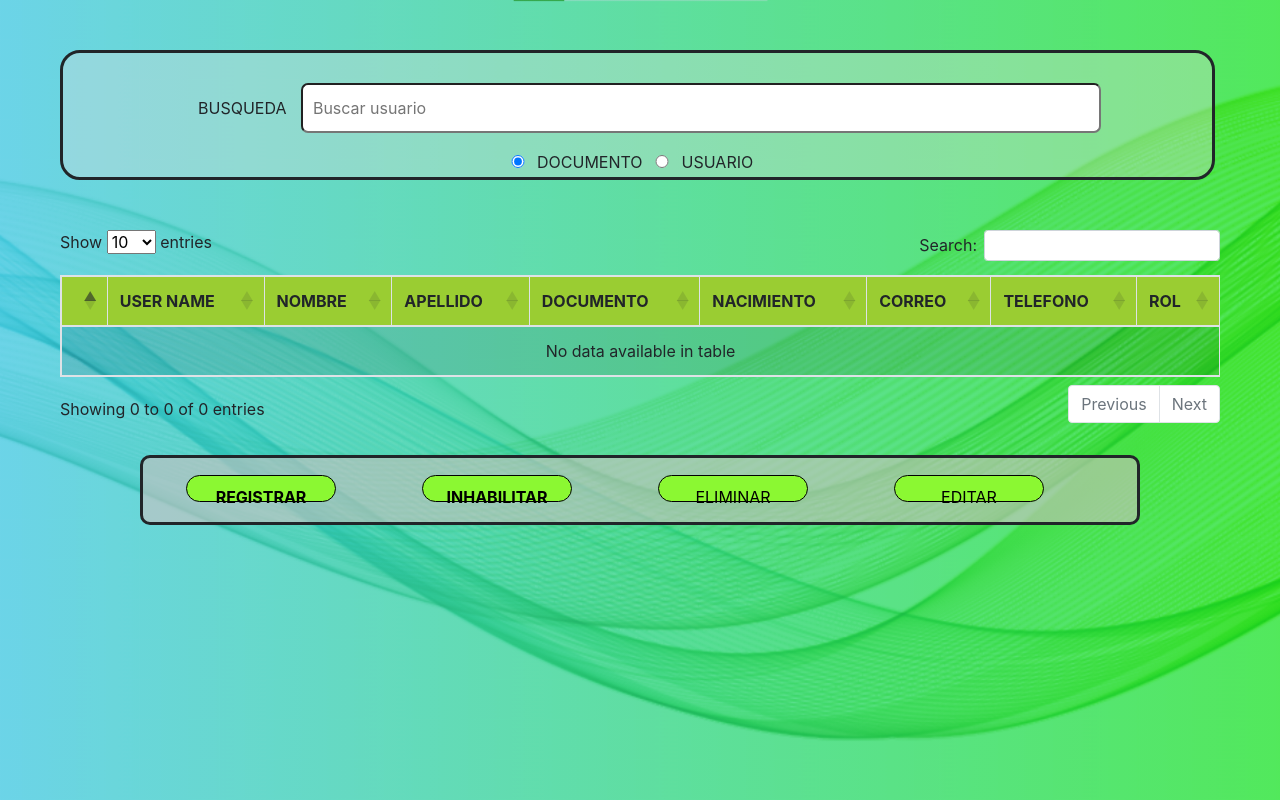
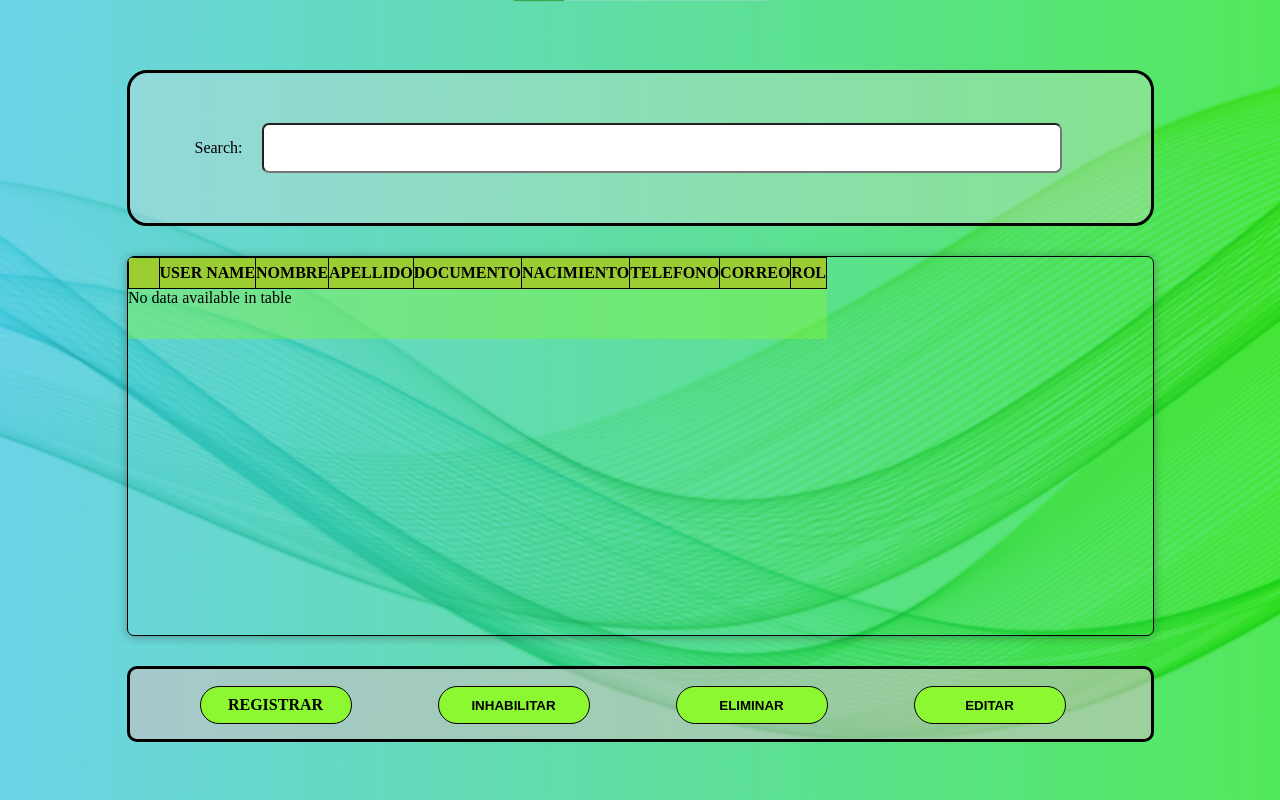
Before and after one commit to luisxhl7/INV_PRIV_1.0, a PHP site: page /admUsuario in a window 1280 px wide. Run offline with PHP 8.4, Linux system fonts and the light colour scheme; the visitor is signed in with stand-in values (Sample User, id 1); some libraries are stand-ins or nearby versions.

Commit message:
se corrigen problemas en la interfaz de menu usuario y adicional se organiza es front end de la interfaz

```diff
--- a/controller/conexion.controller.php
+++ b/controller/conexion.controller.php
@@ -5,6 +5,7 @@
 
             $objModConextion = new  ModelConexion($user, $pass, $rol);
             $rest = $objModConextion -> getLogin() -> fetch();
+
             if (gettype($rest) != "boolean") {   // YES FIND
                 $_SESSION["login"] = true;
                 header("location:index");
--- a/controller/plantilla.controller.php
+++ b/controller/plantilla.controller.php
@@ -8,7 +8,6 @@
             }else{
                 include_once "view/module/login.php";
             }
-
         }
     }
 ?>
--- a/model/dao/producto.dao.php
+++ b/model/dao/producto.dao.php
@@ -36,7 +36,7 @@
                 $stmt -> execute();
                 $this-> estado = true;
 
-            }catch (PDOEception $e) {
+            }catch (PDOException $e) {
                 echo "Error al ejecutar la insercion de datos " . $e->getMessage();
             }
             return $this -> estado;
--- a/model/dao/usuario.dao.php
+++ b/model/dao/usuario.dao.php
@@ -54,10 +54,11 @@
 
                 $this-> estado = true;
 
-            } catch (PDOException $e) {
-                echo "Error al ejecutar la insercion de datos " . $e->getMessage();
+            } catch (PDOException) {
+                return $this -> estado;
             }
             return $this -> estado;
+
         }
         public function mdlEliminarUsuario(){        #Funcion utilizada para eliminar a un usuario puntual
             $sql = "CALL SpEliminarUsuario (?);";  //ELIMINAR
--- a/view/css/EstiloUsuario.css
+++ b/view/css/EstiloUsuario.css
@@ -5,62 +5,36 @@
 /*------------------------------------------MENU DE USUARIO-------------------------------------------*/
 
 /*BUSCADOR*/
-nav{
-    width: 100%;
+.col-md-7, .col-md-5, .dataTables_length { /*Elementos del pluggin innecesario*/
+    display: none;
 }
-.container1{                                /*Contenedor del buscadores*/
-    margin: 50px auto 20px auto;
-    height: 160px;
-    width: 1160px;
-    position: relative;
+label{                                     /*Texto del buscador*/
+    margin-left: 65px;
 }
-.shearch1{                                  /*Espacio de buscador del usuario*/
-    position: absolute;
+.form-control-sm{                          /*Diseño del buscador*/
+    height: 50px;
+    width: 800px;
+    margin: 40px 20px 0px 20px;
+    padding: 0px 10px;
+    border-radius: 7px;
+}
+.dataTables_filter{                        /*Diseño del contenedor del buscador*/
     height: 130px;
-    width: 1155px;
+    width: 1021px;
     border: solid 3px;
     background-color: rgba(231, 222, 222, 0.329);
     display: block;   /*asigna el 100% de un bloque al elemento*/
     padding: 10px 0px;
     border-radius: 20px;
+    margin: 70px 0px 30px;
 }
-.buscador1{                                 /*Buscador*/
-    display: inline-block;
-    height: 50px;
-    width: 800px;
-    margin: 20px 0px 0px 0px;
-    padding: 0px 10px;
-    border-radius: 7px;
-}
-.Confiltros{                                /*Contenedor de filtros*/
-    margin: auto;
-    width: 270px;
-    height: 50px;
-}
-.filtro1, .filtro2{                         /*Filtros de buscador*/
-    display: inline-block;
-    margin: 9px auto 0px auto;
-    width: 30px;
-    cursor: pointer;
-}
-.shearchRadio{                              /*Respuesta del texto de los filtros*/
-    cursor: pointer;
-}
-.buscador1:hover,.camp1prod:hover,.camp2prod:hover,.camp3prod:hover{ /*Respuesta de los campos de texto*/
+.form-control-sm:hover{
     border-color: rgb(114, 253, 0);
-}
-.busqueda{
-    display: inline-block;
-    height: 50px;
-    margin: 20px 0px 0px 125px;
-    padding: 0px 10px;
-    border-radius: 7px;
 }
 
 /*TABLAS*/
 
-.tablaProdt{                                /*Diseño de la tabla*/
-    margin-bottom: 20px;
+#tabla{                                     /*Diseño de la tabla*/
     display: block;
     margin: 0px auto 15px auto;
     width: 1160px;
@@ -71,20 +45,30 @@ nav{
     border-radius: 7px;
     box-shadow: 0px 1px 10px 0px rgba(47, 51, 44, 0.432);
 }
-.tablaProdt::-webkit-scrollbar{             /*Diseño del campo del scroll*/
+#tabla::-webkit-scrollbar{                  /*Diseño del campo del scroll*/
     background-color: rgb(0, 0, 0);
     width: 12px;
     border-radius: 7px;
 }
-.tablaProdt::-webkit-scrollbar-thumb{       /*Diseño del scroll*/
+#tabla::-webkit-scrollbar-thumb{            /*Diseño del scroll*/
     background-color: rgb(206, 205, 205);
     border-radius: 7px;
 }
-.tablaProdt::-webkit-scrollbar-thumb:hover{ /*Reaccion del scroll*/
+#tabla::-webkit-scrollbar-thumb:hover{      /*Reaccion del scroll*/
     background-color: rgb(139, 248, 50);
 }
 th{                                         /*Diseño de los titulos de la tala*/
     background-color: yellowgreen;
+    height: 30px;
+    border: solid 1px;
+}
+td{
+    width: 115px;
+    height: 50px;
+}
+.selector{
+    width: 20px;
+    padding: 0px 5px;
 }
 tr:nth-child(even){                         /*Diseño a las filas pares*/
     background-color: rgba(104, 104, 119, 0.4);
@@ -100,14 +84,14 @@ tr:hover{                                   /*Reaccion de los 2 tipos de filas d
 /*BOTONES*/
 
 .conBtns{                                   /*Diseño del contenedor de los botones*/
-    width: 1000px;
+    width: 1021px;
     height: 70px;
     background-color: rgba(207, 193, 193, 0.589);
     margin: 30px auto 0px ;
     border-radius: 10px;
     border: solid 3px;
 }
-.btnprdt, .btnprdt:visited{                 /*Diseño de los botones*/
+.btnprdt, .btnprdt:visited{                 /*Diseño de los botones tipo link*/
     border: solid 1px black;
     background-color: rgb(139, 248, 50);
     color: black;
@@ -119,16 +103,32 @@ tr:hover{                                   /*Reaccion de los 2 tipos de filas d
     text-decoration: none;
     float: left;
     display: block;
-    margin: 17px 43px 17px 43px;
+    margin: 17px 43px 17px 70px;
 }
-.btnprdt:hover{                             /*Diseño de la reaccion de los botones*/
+.btnprdt:hover, .btnprdt2:hover{            /*Diseño de la reaccion de los botones*/
 background-color: aqua;
 border-color: aqua;
 }
-.btnprdt:active{                            /*Diseño al interactuar con los botones*/
+.btnprdt:active, .btnprdt2:active{          /*Diseño al interactuar con los botones*/
 background-color: chartreuse;
 border-color: chartreuse;
 }
+.btnprdt2{                                  /*Diseño de los botones*/
+    border: solid 1px black;
+    background-color: rgb(139, 248, 50);
+    color: black;
+    width: 152px;
+    height: 38px;
+    text-align: center;
+    border-radius: 20px;
+    text-decoration: none;
+    float: left;
+    display: block;
+    margin: 17px 43px 17px 43px;
+    cursor: pointer;
+    font-weight: bold;
+}
+
 
 /*---------------------------------------CREAR Y EDITAR USUARIO---------------------------------------*/
 
--- a/view/module/MenuUsuario.php
+++ b/view/module/MenuUsuario.php
@@ -6,50 +6,27 @@
         <meta name="viewport" content="width=device-width, initial-scale=1.0">
         <link rel="shortcut icon" href="view/img/LOGO INV.PRIV-03.png" type="image/x-icon">
         <title>INV PRIV</title>
-        <!--              DIRECCIONES CSS               -->
-        <link rel="stylesheet" href="view/css/FondoInterfazes.css">
-        <link rel="stylesheet" href="view/css/EstiloUsuario.css">
         <!--                   DIRECCION PARA ESTILOS EN SWEETALERT2                  -->
         <link rel="stylesheet" href="view/css/sweetalert2.min.css">
         <script src="view/js/sweetalert2.all.min.js"></script>
-        <!--                   DIRECCION PARA ESTILOS EN SWEETALERT2                  -->
-        <link rel="stylesheet" href="view/css/sweetalert2.min.css">
-        <script src="view/js/sweetalert2.all.min.js"></script>
-        <!--                   DIRECCION PARA ESTILOS DE DATA TABLE                  -->
-        <link rel="stylesheet" href="https://cdnjs.cloudflare.com/ajax/libs/twitter-bootstrap/4.5.2/css/bootstrap.css">
-        <link rel="stylesheet" href="https://cdn.datatables.net/1.12.1/css/dataTables.bootstrap4.min.css">
+        <!--                             DIRECCIONES CSS                              -->
+        <link rel="stylesheet" href="view/css/FondoInterfazes.css">
+        <link rel="stylesheet" href="view/css/EstiloUsuario.css">
     </head>
     <body class="interfazGeneral">
         <form method="post">
-            <div class= "container1">       <!-- BUSCADOR -->
-                <div class="shearch1">
-                    <label for="buscador1" class ="busqueda">BUSQUEDA</label>
-                    <input type="text" name="buscador1" id="buscador1" class="buscador1" placeholder="Buscar usuario" title="buscador">
-                    <div class ="Confiltros">
-                        <label for="radioDocumento" class="shearchRadio">
-                            <input type="radio" name="filtro" id="radioDocumento" class="filtro1" value="1" checked="">
-                            DOCUMENTO
-                        </label>
-                        <label for="radioUserName" class="shearchRadio">
-                            <input type="radio" name="filtro" id="radioUserName" class="filtro2" value="2">
-                            USUARIO
-                        </label>
-                    </div>
-                </div>
-            </div>
             <div>                       <!-- TABLA DE USUARIOS -->
-                <div>
                 <table id="tabla" class="table table-striped table-bordered" style="width:100%">
                     <thead>
                         <tr>
-                                <th></th>
+                            <th class="selector"></th>
                             <th>USER NAME</th>
                             <th>NOMBRE</th>
                             <th>APELLIDO</th>
                             <th>DOCUMENTO</th>
                             <th>NACIMIENTO</th>
+                            <th>TELEFONO</th>
                             <th>CORREO</th>
-                                <th>TELEFONO</th>
                             <th>ROL</th>
                         </tr>
                     </thead>
@@ -60,7 +37,7 @@
                             foreach ($listaUsuario as $dato) {
                                 echo '
                                     <tr>
-                                            <td><input type="radio" name="selectUser" id="selectDocument" class="filtro1" value="' . $dato['Documento'] . '"></td>
+                                        <td class="selector"><input type="radio" name="selectUser" id="selectDocument" class="filtro1" value="' . $dato['Documento'] . '"></td>
                                         <td>' . $dato['username'] . '</td>
                                         <td>' . $dato['Nombre'] . '</td>
                                         <td>' . $dato['Apellido'] . '</td>
@@ -76,22 +53,23 @@
                     </tbody>
                 </table>
             </div>
-            </div>
 
             <div class="conBtns">           <!-- MENU DE NAVEGACION -->
                 <a href="registrarUsuario" class="btnprdt" title="Registrar producto"><b>REGISTRAR</b></a>
-                <a href="                      " class="btnprdt" title="Inhabilitar producto"><b>INHABILITAR</b></a>
-                <button type="button" onclick="eliminar(selectDocument)" class="btnprdt" title="Eliminar producto">ELIMINAR</button>
-                <button type="button" onclick="editar(selectDocument)" class="btnprdt" title="Editar producto">EDITAR</button>
+                <button type="button" class="btnprdt2" title="Inhabilitar producto">INHABILITAR</button>
+                <button type="button" onclick="eliminar(selectDocument)" class="btnprdt2" title="Eliminar producto">ELIMINAR</button>
+                <button type="button" onclick="editar(selectDocument)" class="btnprdt2" title="Editar producto">EDITAR</button>
             </div>
         </form>
-        <?php
+
+        <?php  /*PROCEDIMIENTOO PARA ELIMINAR USUARIO */
             if (isset($_GET['documento'])) {
                 $objCtrUsuario = new UsuarioController();
                 $objCtrUsuario -> ctrEliminarUsuario($_GET['documento']);
             }
         ?>
-        <!-----------dataTable css--------- -->
+
+        <!-----------DIRECCIONES DE JS--------- -->
             <script src="./view/js/menuUsuarios.js"></script>
             <script src="https://code.jquery.com/jquery-3.5.1.js"></script>
             <script src="https://cdn.datatables.net/1.12.1/js/jquery.dataTables.min.js"></script>
--- a/view/module/login.php
+++ b/view/module/login.php
@@ -87,7 +87,6 @@
           $objCon -> ctrLogin($user, $pass, $rol);
         }
       ?>
-
     </div>
 
     <!--------------------------------------------------RECUPERAR CONTRASEÑA------------------------------------------------->
@@ -103,7 +102,7 @@
             <div class = "contCampTxt">          <!-- Contenedor de campo de texto ID USUARIO -->
             <div>
               <span class= "icono-RC1"><i class="fa-solid fa-user-shield"></i></span>
-              <input type="text" name="" id=""  class = "campTxt-recuperarPass" placeholder = "Ingrese ID de usuario">
+              <input type="text" name="" id=""  class = "campTxt-recuperarPass" placeholder = "Ingrese Username">
             </div>
               <span class= "icono-RC2"><i class="fa-solid fa-envelope"></i></span>
               <input type="text" name="" id="" class = "campTxt-recuperarPass" placeholder = "Ingrese E-MAIL">
```
Also changed, not shown: view/module/crearUsuario.php (+9 -9 lines). Lines whose indentation alone changed are shown as unchanged.
